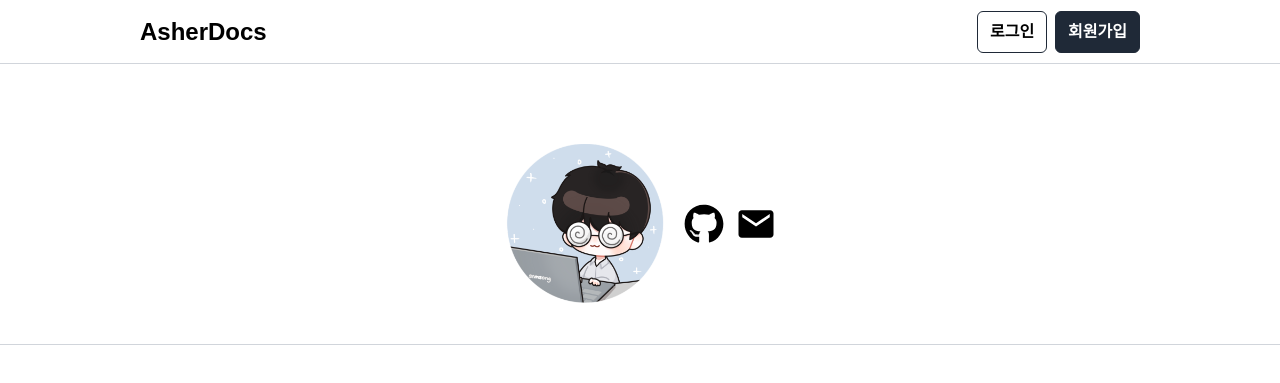
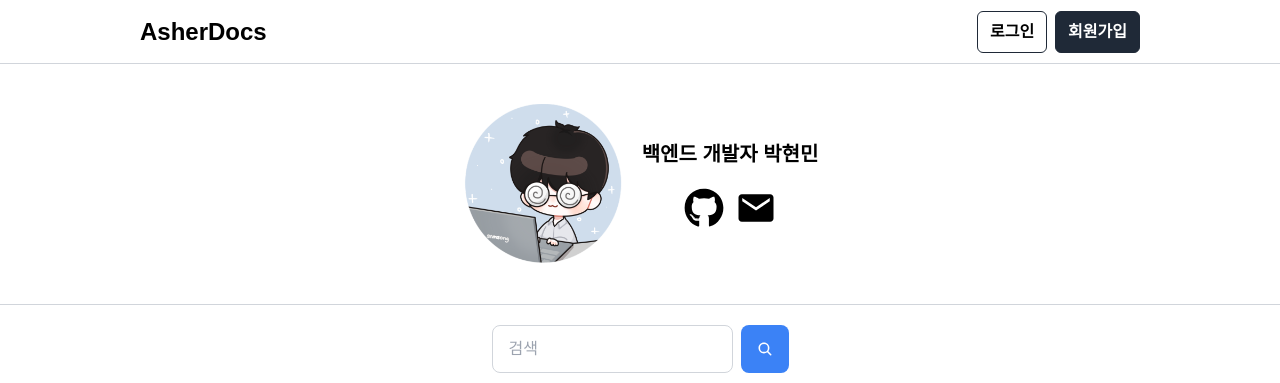
Before and after one commit to ParkAsher/asherdocs-fe, a React (Create React App) app: page / in a window 1280 px wide. Shown: the top 383 px of the page. Built offline with nearby package versions, Linux system fonts and the light colour scheme; no server answers; a web font is replaced by a local one.

Commit message:
[design]: 소개 컴포넌트 디자인 수정

```diff
--- a/src/components/intro/Intro.jsx
+++ b/src/components/intro/Intro.jsx
@@ -5,11 +5,13 @@ import { IoMdMail } from 'react-icons/io';
 
 function Intro() {
     return (
-        <div className='w-full my-10'>
-            <div className='w-full flex items-center justify-center flex-wrap gap-5 h-full mx-auto my-0 p-10 border-solid border-b border-gray-300 lg:w-[800px]'>
+        <div className='w-full border-b border-solid border-gray-300 py-10'>
+            <div className='w-full flex items-center justify-center flex-wrap gap-5'>
                 <div className='h-40 w-40'>
                     <img className='w-full h-full' src={logoImage} />
                 </div>
+                <div className='flex items-center flex-wrap flex-col gap-5'>
+                    <div className='text-xl font-semibold'>백엔드 개발자 박현민</div>
                     <div className='flex items-center flex-wrap gap-3'>
                         <a className='w-10 h-10' href='https://github.com/ParkAsher'>
                             <FaGithub className='w-full h-full' />
@@ -20,6 +22,7 @@ function Intro() {
                     </div>
                 </div>
             </div>
+        </div>
     );
 }
 
```
Lines whose indentation alone changed are shown as unchanged.
